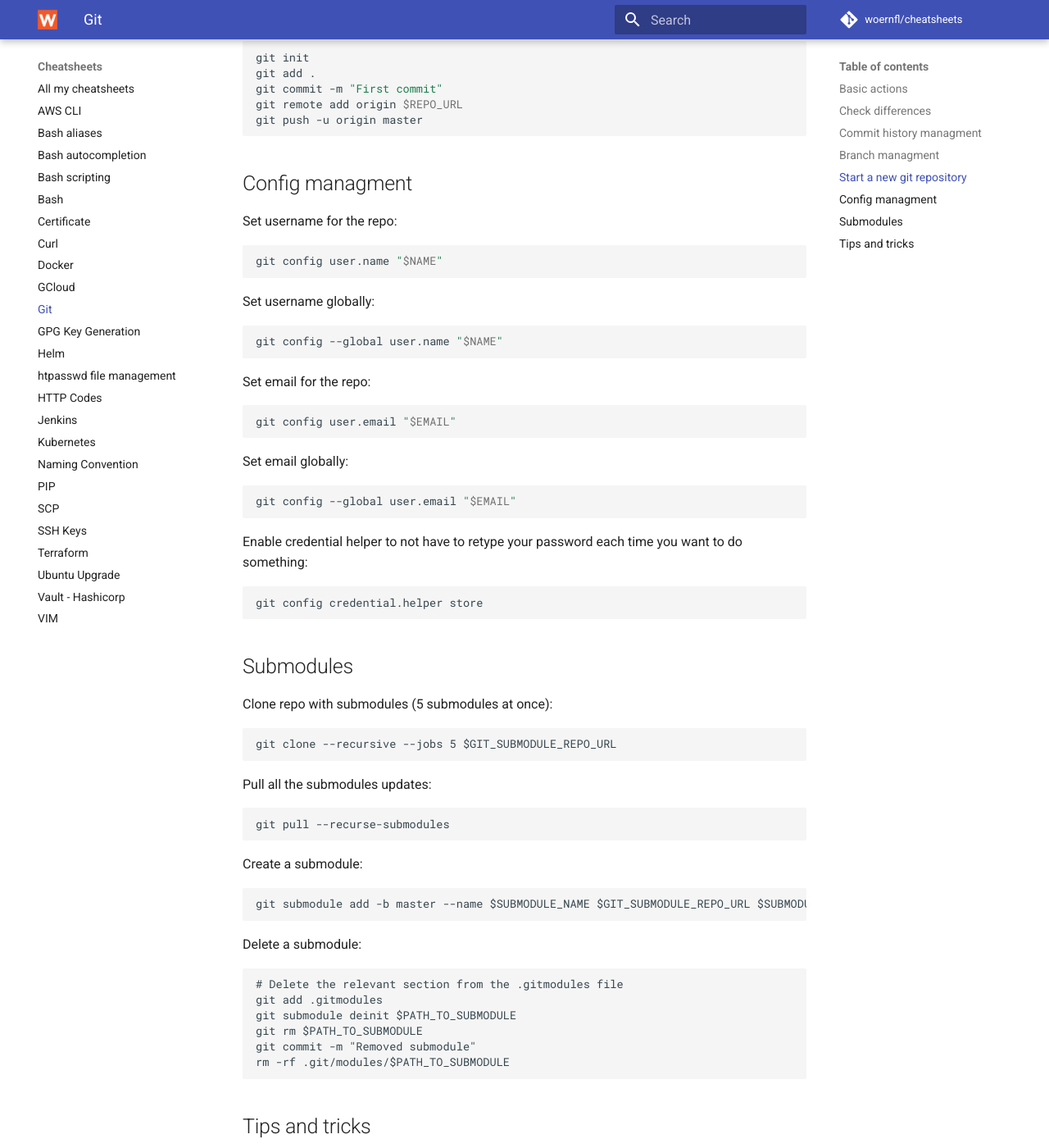
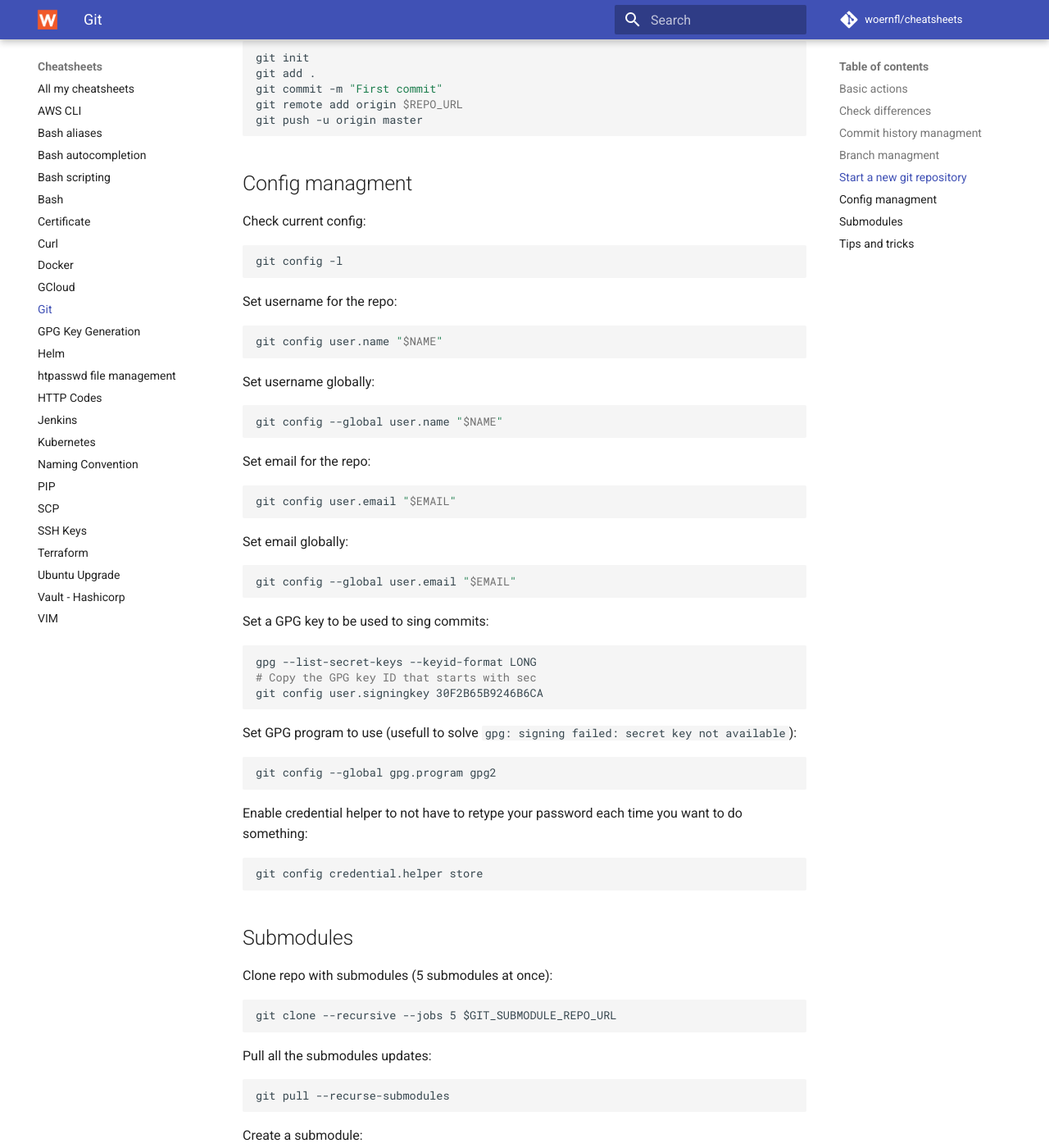
Before and after one commit to woernfl/cheatsheets, an MkDocs documentation site: the page built from docs/git.md, in a window 1280 px wide and 1400 px high, scrolled down 2471 px. Shown: the whole window at 82% size. Built offline with MkDocs 1.6.1 and Material for MkDocs 9.7.7, drawn with Linux system fonts in a browser that asks for light colours; comment, search, counter and statistics services are not loaded.

Commit message:
Update git.md

````diff
--- a/docs/git.md
+++ b/docs/git.md
@@ -142,6 +142,12 @@ git push -u origin master
 
 ## Config managment
 
+Check current config:
+
+```bash
+git config -l
+```
+
 Set username for the repo:
 
 ```bash
@@ -164,6 +170,20 @@ Set email globally:
 
 ```bash
 git config --global user.email "$EMAIL"
+```
+
+Set a GPG key to be used to sing commits:
+
+```bash
+gpg --list-secret-keys --keyid-format LONG
+# Copy the GPG key ID that starts with sec
+git config user.signingkey 30F2B65B9246B6CA
+```
+
+Set GPG program to use (usefull to solve `gpg: signing failed: secret key not available`):
+
+```bash
+git config --global gpg.program gpg2
 ```
 
 Enable credential helper to not have to retype your password each time you want to do something:
````
